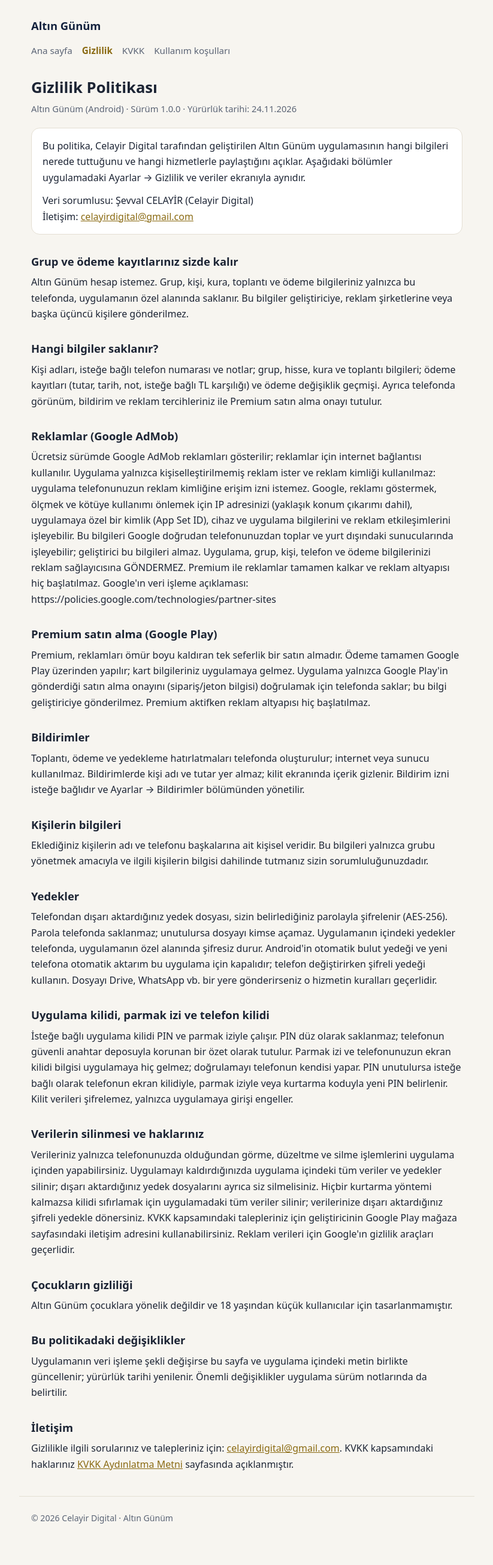
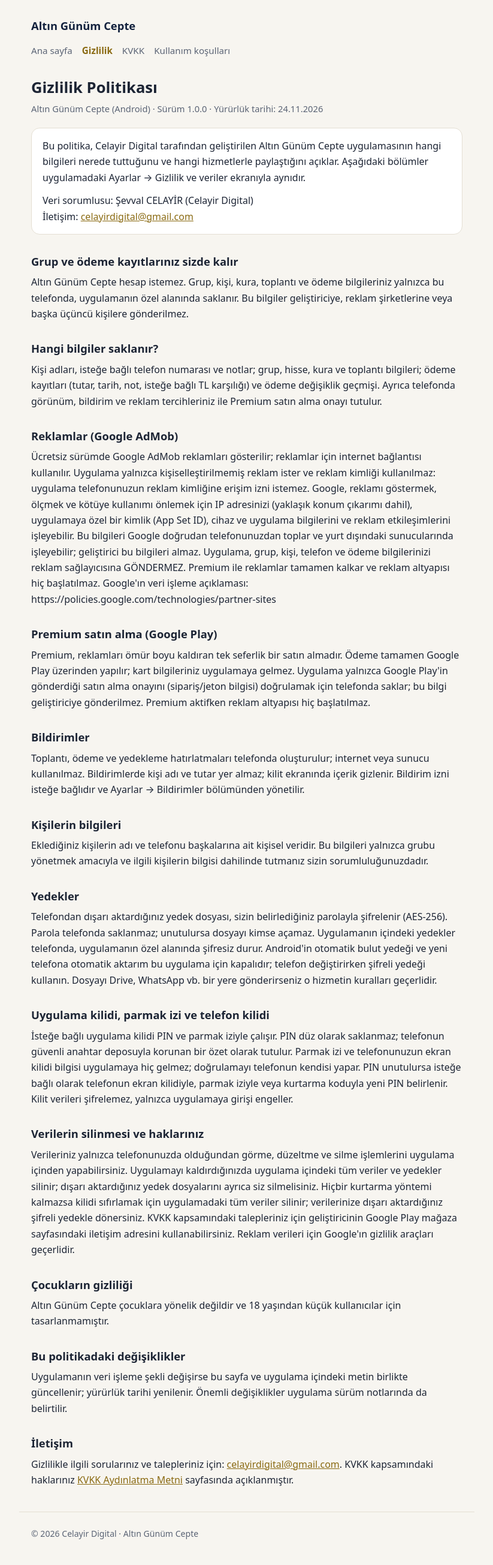
Before and after one commit to asc7659-spec/asc7659-spec.github.io, a plain HTML site: page gizlilik-politikasi.html in a window 1280 px wide. Shown: the whole page at 60% size, without its empty margins (228-1051 px from the left). Before the commit the page ends 2582 px from the top, so only its background shows below. Drawn offline with Linux system fonts and the light colour scheme.

Commit message:
Uygulama adı: Altın Günüm Cepte

```diff
--- a/gizlilik-politikasi.html
+++ b/gizlilik-politikasi.html
@@ -3,12 +3,12 @@
 <head>
 <meta charset="utf-8">
 <meta name="viewport" content="width=device-width, initial-scale=1">
-<title>Gizlilik Politikası — Altın Günüm</title>
+<title>Gizlilik Politikası — Altın Günüm Cepte</title>
 <link rel="stylesheet" href="style.css">
 </head>
 <body>
 <header>
-  <a class="brand" href="./">Altın Günüm</a>
+  <a class="brand" href="./">Altın Günüm Cepte</a>
   <nav>
     <a href="./">Ana sayfa</a>
     <a href="gizlilik-politikasi.html" aria-current="page">Gizlilik</a>
@@ -18,13 +18,13 @@
 </header>
 <main>
 <h1>Gizlilik Politikası</h1>
-<p class="meta">Altın Günüm (Android) · Sürüm 1.0.0 · Yürürlük tarihi: 24.11.2026</p>
+<p class="meta">Altın Günüm Cepte (Android) · Sürüm 1.0.0 · Yürürlük tarihi: 24.11.2026</p>
 <div class="card">
-<p>Bu politika, Celayir Digital tarafından geliştirilen Altın Günüm uygulamasının hangi bilgileri nerede tuttuğunu ve hangi hizmetlerle paylaştığını açıklar. Aşağıdaki bölümler uygulamadaki Ayarlar → Gizlilik ve veriler ekranıyla aynıdır.</p>
+<p>Bu politika, Celayir Digital tarafından geliştirilen Altın Günüm Cepte uygulamasının hangi bilgileri nerede tuttuğunu ve hangi hizmetlerle paylaştığını açıklar. Aşağıdaki bölümler uygulamadaki Ayarlar → Gizlilik ve veriler ekranıyla aynıdır.</p>
 <p>Veri sorumlusu: Şevval CELAYİR (Celayir Digital)<br>İletişim: <a href="mailto:celayirdigital@gmail.com">celayirdigital@gmail.com</a></p>
 </div>
 <h2>Grup ve ödeme kayıtlarınız sizde kalır</h2>
-<p>Altın Günüm hesap istemez. Grup, kişi, kura, toplantı ve ödeme bilgileriniz yalnızca bu telefonda, uygulamanın özel alanında saklanır. Bu bilgiler geliştiriciye, reklam şirketlerine veya başka üçüncü kişilere gönderilmez.</p>
+<p>Altın Günüm Cepte hesap istemez. Grup, kişi, kura, toplantı ve ödeme bilgileriniz yalnızca bu telefonda, uygulamanın özel alanında saklanır. Bu bilgiler geliştiriciye, reklam şirketlerine veya başka üçüncü kişilere gönderilmez.</p>
 <h2>Hangi bilgiler saklanır?</h2>
 <p>Kişi adları, isteğe bağlı telefon numarası ve notlar; grup, hisse, kura ve toplantı bilgileri; ödeme kayıtları (tutar, tarih, not, isteğe bağlı TL karşılığı) ve ödeme değişiklik geçmişi. Ayrıca telefonda görünüm, bildirim ve reklam tercihleriniz ile Premium satın alma onayı tutulur.</p>
 <h2>Reklamlar (Google AdMob)</h2>
@@ -42,12 +42,12 @@
 <h2>Verilerin silinmesi ve haklarınız</h2>
 <p>Verileriniz yalnızca telefonunuzda olduğundan görme, düzeltme ve silme işlemlerini uygulama içinden yapabilirsiniz. Uygulamayı kaldırdığınızda uygulama içindeki tüm veriler ve yedekler silinir; dışarı aktardığınız yedek dosyalarını ayrıca siz silmelisiniz. Hiçbir kurtarma yöntemi kalmazsa kilidi sıfırlamak için uygulamadaki tüm veriler silinir; verilerinize dışarı aktardığınız şifreli yedekle dönersiniz. KVKK kapsamındaki talepleriniz için geliştiricinin Google Play mağaza sayfasındaki iletişim adresini kullanabilirsiniz. Reklam verileri için Google'ın gizlilik araçları geçerlidir.</p>
 <h2>Çocukların gizliliği</h2>
-<p>Altın Günüm çocuklara yönelik değildir ve 18 yaşından küçük kullanıcılar için tasarlanmamıştır.</p>
+<p>Altın Günüm Cepte çocuklara yönelik değildir ve 18 yaşından küçük kullanıcılar için tasarlanmamıştır.</p>
 <h2>Bu politikadaki değişiklikler</h2>
 <p>Uygulamanın veri işleme şekli değişirse bu sayfa ve uygulama içindeki metin birlikte güncellenir; yürürlük tarihi yenilenir. Önemli değişiklikler uygulama sürüm notlarında da belirtilir.</p>
 <h2>İletişim</h2>
 <p>Gizlilikle ilgili sorularınız ve talepleriniz için: <a href="mailto:celayirdigital@gmail.com">celayirdigital@gmail.com</a>. KVKK kapsamındaki haklarınız <a href="kvkk-aydinlatma.html">KVKK Aydınlatma Metni</a> sayfasında açıklanmıştır.</p>
 </main>
-<footer>© 2026 Celayir Digital · Altın Günüm</footer>
+<footer>© 2026 Celayir Digital · Altın Günüm Cepte</footer>
 </body>
 </html>
```
Also changed, not shown: 404.html (+3 -3 lines), index.html (+6 -6 lines), kullanim-kosullari.html (+6 -6 lines), kvkk-aydinlatma.html (+5 -5 lines).
